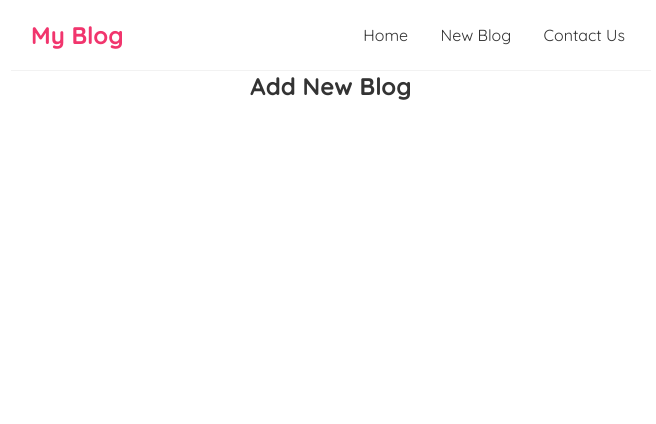
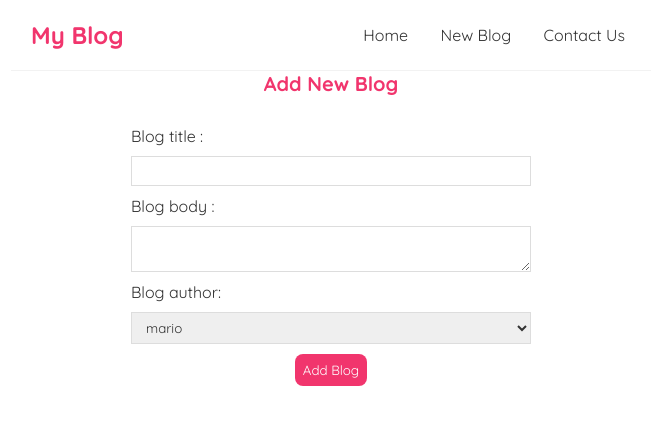
Before and after one commit to Savi-Grover/React-Blog-app, a React (Create React App) app: page /create in a window 1280 px wide. Shown: the top 424 px of the page, without its empty margins (309-965 px from the left). Built offline with nearby package versions, Linux system fonts and the light colour scheme.

Commit message:
Json PUSH and submit event

```diff
--- a/data/db.json
+++ b/data/db.json
@@ -2,24 +2,69 @@
   "blogs": [
     {
       "title": "My First Blog",
-    "body" : "Why do we use it? \n It is a long established fact that a reader will be distarcted",
+      "body": "Why do we use it? \n It is a long established fact that a reader will be distarcted",
       "author": "mario",
       "id": 1
     },
     {
       "title": "My Second Blog",
-     "body" : "Why do we use it? \n It is a long established fact that a reader will be distarcted",
+      "body": "Why do we use it? \n It is a long established fact that a reader will be distarcted",
       "author": "luigi",
       "id": 2
     },
     {
       "title": "My Third Blog",
-        "body" : "Why do we use it? \n It is a long established fact that a reader will be distarcted",
+      "body": "Why do we use it? \n It is a long established fact that a reader will be distarcted",
       "author": "mario",
       "id": 3
+    },
+    {
+      "title": "gvghfufu",
+      "body": "xgrdyuf",
+      "author": "",
+      "id": 4
+    },
+    {
+      "title": " mbjhvj",
+      "body": "vvfuyjv",
+      "author": "luigi",
+      "id": 5
+    },
+    {
+      "title": "abv",
+      "body": "fgfhfjfk",
+      "author": "yoshi",
+      "id": 6
+    },
+    {
+      "title": "ggkhipp",
+      "body": "serasrest",
+      "author": "luigi",
+      "id": 7
+    },
+    {
+      "title": "dcds",
+      "body": "vxcv",
+      "author": "luigi",
+      "id": 8
+    },
+    {
+      "title": "dcds",
+      "body": "vxcv",
+      "author": "luigi",
+      "id": 9
+    },
+    {
+      "title": "tdtftf",
+      "body": "blog body",
+      "author": "luigi",
+      "id": 10
+    },
+    {
+      "title": "vhgvg",
+      "body": "ghvh",
+      "author": "",
+      "id": 11
     }
-
-
   ]
-
 }
--- a/src/NewBlog.js
+++ b/src/NewBlog.js
@@ -1,8 +1,51 @@
+import { useState } from "react";
 const NewBlog = () => {
+
+    const[title, setTitle] =useState('');
+    const[body, setBody] = useState('');
+    const[author,setAuthor]=useState('');
+    const[isloading,setIsLoading]=useState(false);
+
+    const handleSubmit = (e) =>{
+        e.preventDefault(); //prevent page refresh
+        const blog ={ title,body,author };
+
+        fetch('http://localhost:8000/blogs', {
+            method: 'POST',
+            headers: {"Content-Type": "application/json"},
+            body: JSON.stringify(blog)
+        }).then(()=> {
+            console.log('new blog added');
+            setIsLoading(false);
+        })
+    }
     return (
+        <div className="create">
         <h2>
             Add New Blog
         </h2>
+        <form onSubmit={handleSubmit}>
+            <label>Blog title : </label>
+            <input type="text"
+            required
+            value={title}
+            onChange={(e) => setTitle(e.target.value)}/>
+            <label>Blog body : </label>
+            <textarea required
+            value={body}
+            onChange={(e) => setBody(e.target.value)}/>
+            <label>Blog author: </label>
+            <select
+            value={author}
+            onChange={(e) => setAuthor(e.target.value)}>
+                <option value="mario">mario</option>
+                <option value="luigi">luigi</option>
+                <option value="yoshi">yoshi</option>
+            </select>
+            {!isloading && <button >Add Blog</button> }
+            { isloading && <button disabled >Adding...</button> }
+        </form>
+        </div>
      );
 }
 
--- a/src/index.css
+++ b/src/index.css
@@ -77,3 +77,35 @@
     border-radius:8px;
     cursor: pointer;
   }
+
+  /* create new blog form */
+.create {
+  max-width: 400px;
+  margin: 0 auto;
+  text-align: center;
+}
+.create label {
+  text-align: left;
+  display: block;
+}
+.create h2 {
+  font-size: 20px;
+  color: #f1356d;
+  margin-bottom: 30px;
+}
+.create input, .create textarea, .create select {
+  width: 100%;
+  padding: 6px 10px;
+  margin: 10px 0;
+  border: 1px solid #ddd;
+  box-sizing: border-box;
+  display: block;
+}
+.create button {
+  background: #f1356d;
+  color: #fff;
+  border: 0;
+  padding: 8px;
+  border-radius: 8px;
+  cursor: pointer;
+}
```
Lines whose indentation alone changed are shown as unchanged.
